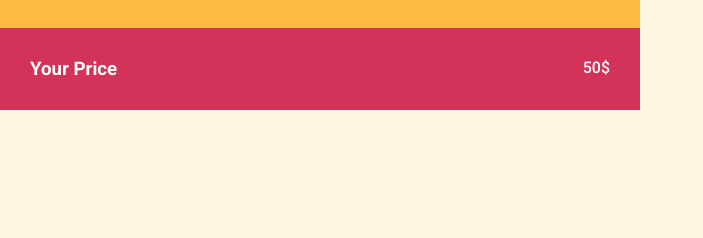
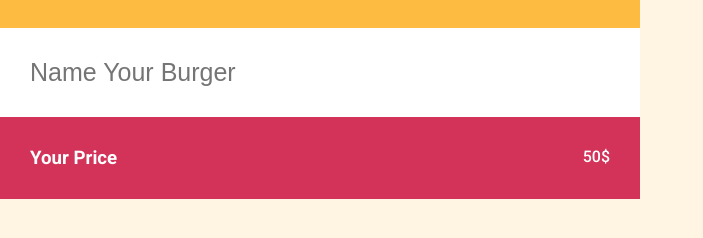
Before and after one commit to Francesca-Salvini/js-burger, a plain HTML site: page index.html in a window 1280 px wide. Shown: the part 70-308 px from the top of the page, without its empty margins (0-703 px from the left). Drawn offline with Linux system fonts and the light colour scheme.

Commit message:
prima input main

```diff
--- a/css/style.css
+++ b/css/style.css
@@ -1,3 +1,4 @@
+/*COMMON & RESET*/
 * {
     margin: 0;
     padding: 0;
@@ -13,11 +14,27 @@ body {
     width: 50%;
 }
 
+/*HEADER*/
 header h1 {
     background-color: #fdbc41;
     padding: 30px;
 }
+/*FINE HEADER*/
 
+/*MAIN*/
+main {
+    background-color: white;
+}
+
+#name-your-burger {
+    font-size: 25px;
+    border: none;
+    margin: 30px;
+}
+
+/*FINE MAIN*/
+
+/*FOOTER*/
 footer {
     background-color: #d33259;
     color: white;
@@ -25,3 +42,4 @@ footer {
     justify-content: space-between;
     padding: 30px;
 }
+/*FINE FOOTER*/
--- a/index.html
+++ b/index.html
@@ -22,7 +22,19 @@
         <!--FINE HEADER-->
 
         <!--MAIN-->
-        <main></main>
+        <main>
+            <div class="small-wrap">
+                <!--Name Your Burger Input-->
+                <div class="check-row">
+                    <label for="name-your-burger"></label>
+                    <input id="name-your-burger" type="text" placeholder="Name Your Burger">
+                </div>
+                <!--Fine Name Your Burger Input-->
+
+                <!--Ingredients section-->
+                <!--Fine Ingredients section-->
+            </div>
+        </main>
         <!--FINE MAIN-->
 
         <!--FOOTER-->
```
